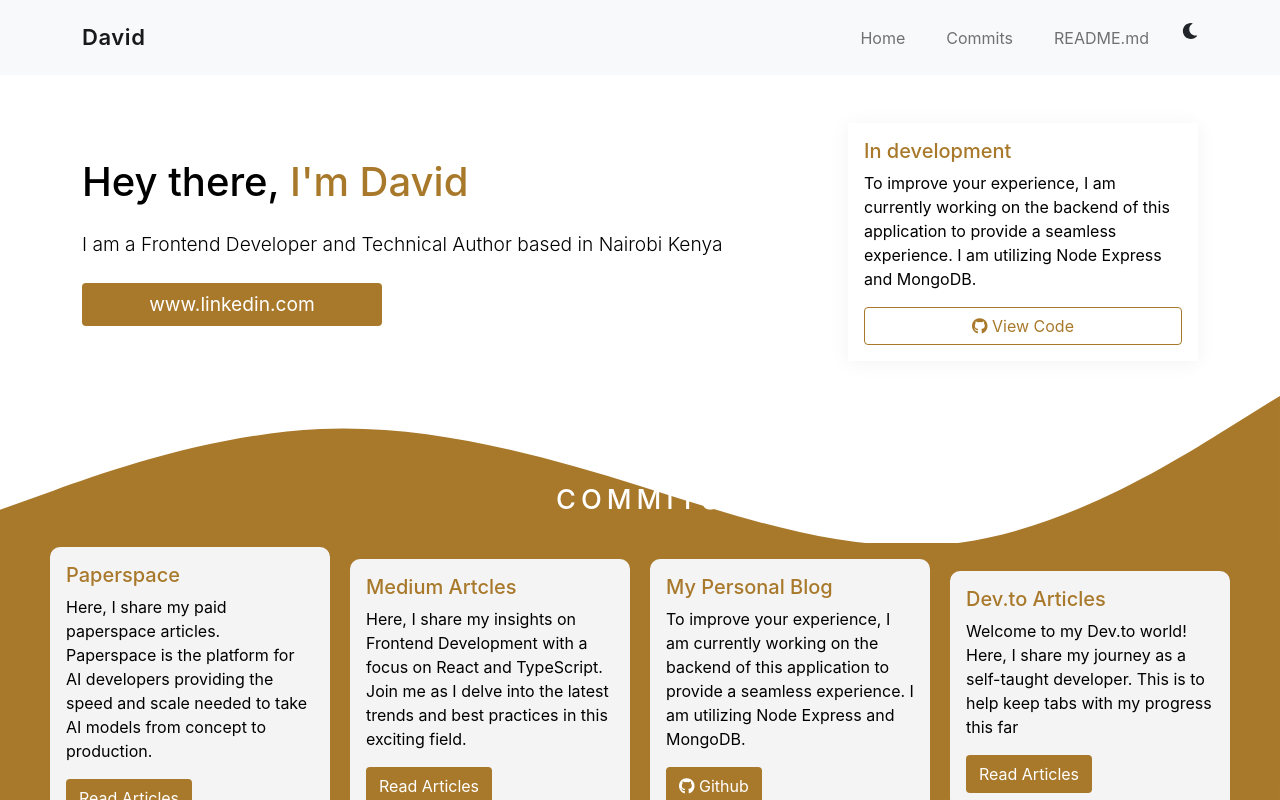
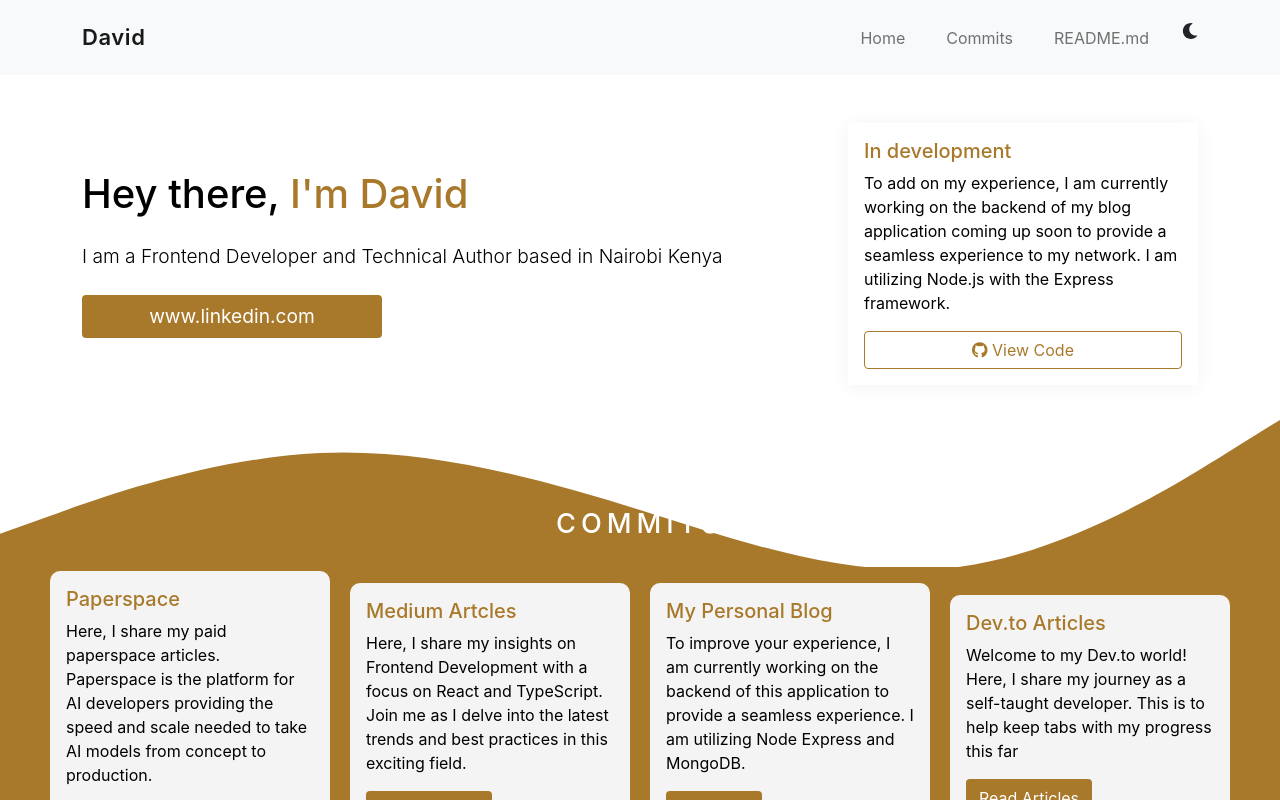
Before and after one commit to daveclinton/portfolio, a React (Create React App) app: page / in a window 1280 px wide. Shown: the top 800 px of the page. Built offline with nearby package versions, Linux system fonts and the light colour scheme.

Commit message:
Feat: Change copy on homepage

```diff
--- a/src/components/Homepage/Homepage.jsx
+++ b/src/components/Homepage/Homepage.jsx
@@ -45,9 +45,10 @@ function Homepage(props) {
                 In development
               </h5>
               <p className="card-text">
-                To improve your experience, I am currently working on the
-                backend of this application to provide a seamless experience. I
-                am utilizing Node Express and MongoDB.
+                To add on my experience, I am currently working on the backend
+                of my blog application coming up soon to provide a seamless
+                experience to my network. I am utilizing Node.js with the
+                Express framework.
               </p>
               <a
                 href="https://github.com/daveclinton/blog-backend"
```
